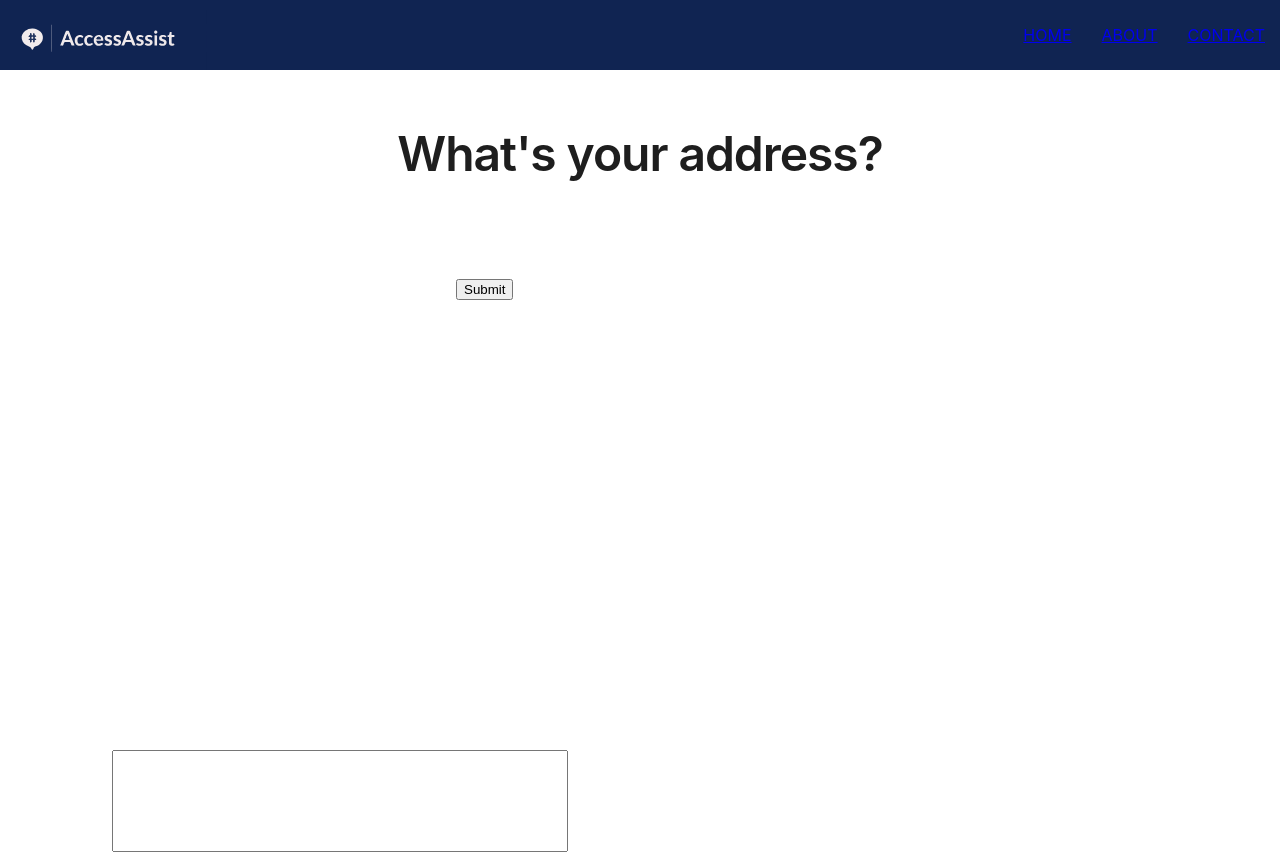
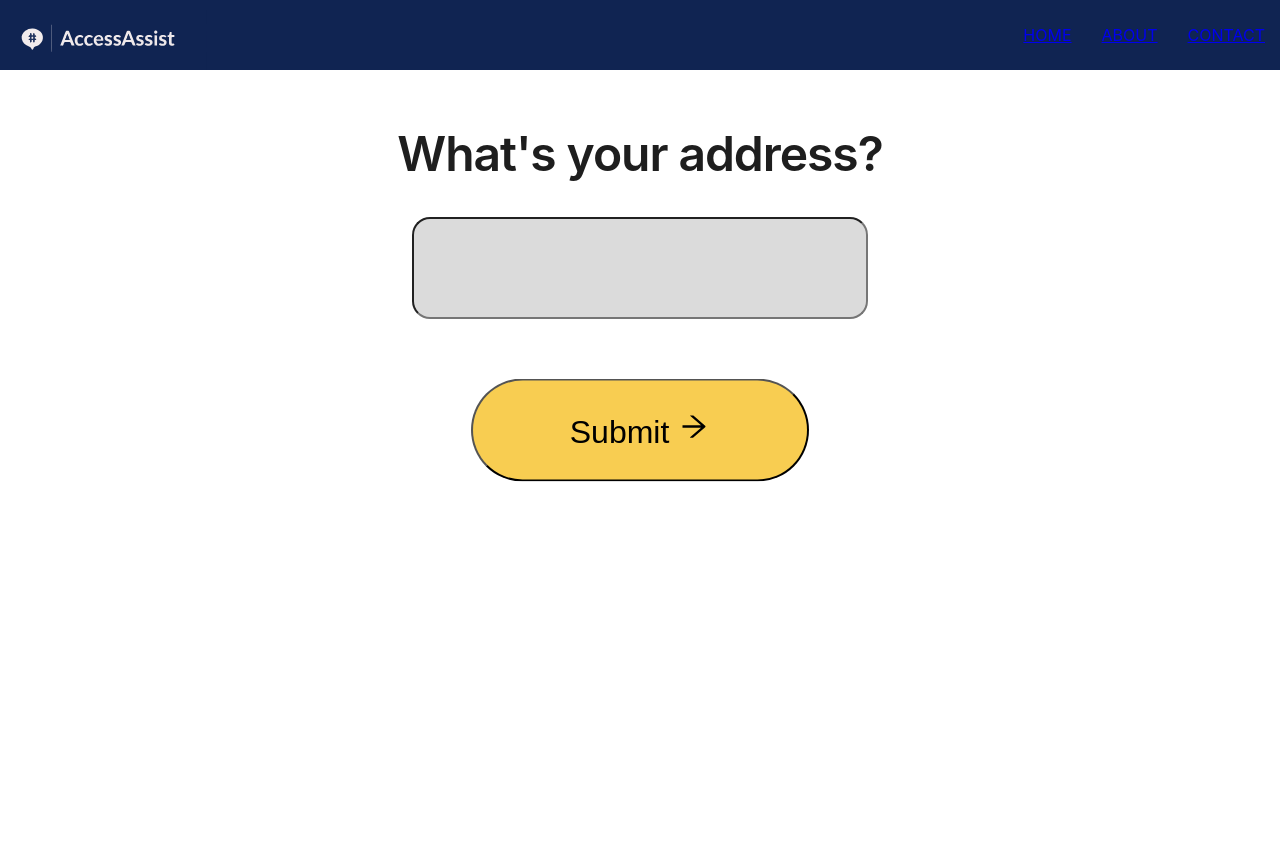
Before and after one commit to XinyuP/Access_Assist, a React (Create React App) app in the folder access-assist/: page /address in a window 1280 px wide. After the commit the page ends 800 px from the top, so only its background shows below. Built offline with nearby package versions, Linux system fonts and the light colour scheme.

Commit message:
fix home page button style and address page style

```diff
--- a/access-assist/src/components/address/address-form.component.jsx
+++ b/access-assist/src/components/address/address-form.component.jsx
@@ -1,8 +1,10 @@
-import React, { useState } from "react";
+import React, { Fragment, useState } from 'react';
+import { AiOutlineArrowRight } from 'react-icons/ai';
+
 import './address-form.styles.css';
 
 function AddressForm() {
-  const [address, setAddress] = useState("");
+	const [address, setAddress] = useState('');
 
 	function handleSubmit(event) {
 		event.preventDefault();
@@ -15,13 +17,27 @@ function AddressForm() {
 	}
 
 	return (
+		<Fragment>
 			<form onSubmit={handleSubmit}>
-      <label class="address-label">
-        <p class="address-label-p"> What's your address? </p>
-        <input class="address-field" type="text" value={address} onChange={handleChange} />
+				<label class='address-label'>
+					<p class='address-label-p'> What's your address? </p>
+					<div className='address-spacer-30'></div>
+					<input
+						class='address-field'
+						type='text'
+						value={address}
+						onChange={handleChange}
+					/>
 				</label>
-      <button type="submit">Submit</button>
 			</form>
+			<div className='address-spacer-30'></div>
+
+			<div className='address-spacer-30'></div>
+
+			<button type='submit' className='submit-button'>
+				Submit <AiOutlineArrowRight />
+			</button>
+		</Fragment>
 	);
 }
 
--- a/access-assist/src/components/address/address-form.styles.css
+++ b/access-assist/src/components/address/address-form.styles.css
@@ -1,5 +1,4 @@
-.address-label{
-
+.address-label {
 	text-align: center;
 
 	width: 496px;
@@ -14,18 +13,41 @@
 
 	letter-spacing: -0.022em;
 
-    color: #1E1E1E;
-
+	color: #1e1e1e;
 }
 
-.address-label-p{
+.address-label-p {
 	text-align: center;
 }
 
-.address-field{
+.address-field {
 	position: relative;
 	width: 448px;
 	height: 96px;
-    left: 112px;
-    top: 512px;
+	top: 50%;
+	left: 50%;
+	-ms-transform: translate(-50%, -50%);
+	transform: translate(-50%, -50%);
+    border-radius: 18px;
+    background: #dbdbdb
+
+;
 }
+
+.submit-button {
+	font-size: xx-large;
+	position: relative;
+	width: 338px;
+	height: 103px;
+	top: 50%;
+	left: 50%;
+	-ms-transform: translate(-50%, -50%);
+	transform: translate(-50%, -50%);
+	background: #f8cd51;
+	border-radius: 60px;
+}
+
+
+.address-spacer-30{
+    height: 30px;
+}
--- a/access-assist/src/routes/address/address.component.jsx
+++ b/access-assist/src/routes/address/address.component.jsx
@@ -3,7 +3,8 @@ import './address.styles.css';
 import AddressComponent from '../../components/address/address-form.component.jsx'
 const Address = () => {
 	// write a react component that asks the user "what's your address?" and accepts a response in a form
-	return <AddressComponent/>
+	return <AddressComponent />
+
 };
 
 export default Address;
--- a/access-assist/src/routes/home/home.component.jsx
+++ b/access-assist/src/routes/home/home.component.jsx
@@ -15,12 +15,18 @@ const Home = () => {
 						resources near you that you are eligible for!
 					</p>
 				</div>
-				<h2 className='home-start'>Let's get started!</h2>
+				<h2 className='home-start'>
+					Let's get started!
+				</h2>
+				<div className='home-spacer-30'></div>
+				<div className='home-spacer-30'></div>
 
 				{/* <div className='home-arrow'><AiOutlineArrowRight /></div> */}
 				<Link to='/address'>
 					<div className='vertical-center'>
-						<button className='home-button'>Get Started <AiOutlineArrowRight/></button>
+						<button className='home-button'>
+							Get Started <AiOutlineArrowRight />
+						</button>
 					</div>
 				</Link>
 			</div>
--- a/access-assist/src/routes/home/home.styles.css
+++ b/access-assist/src/routes/home/home.styles.css
@@ -42,22 +42,30 @@
 }
 
 .home-button {
-	position: absolute;
+    font-size: xx-large;
+	position: relative;
 	width: 338px;
 	height: 103px;
-	left: 184px;
-	top: 633px;
+	top: 50%;
+	left: 50%;
+	-ms-transform: translate(-50%, -50%);
+	transform: translate(-50%, -50%);
 
 	background: #f8cd51;
 	border-radius: 60px;
 }
 
-
-
+/*
 .vertical-center {
   margin: 0;
   position: absolute;
   top: 50%;
   -ms-transform: translateY(-50%);
   transform: translateY(-50%);
+} */
+
+
+.home-spacer-30{
+    height: 30px;
+
 }
```
Lines whose indentation alone changed are shown as unchanged.
